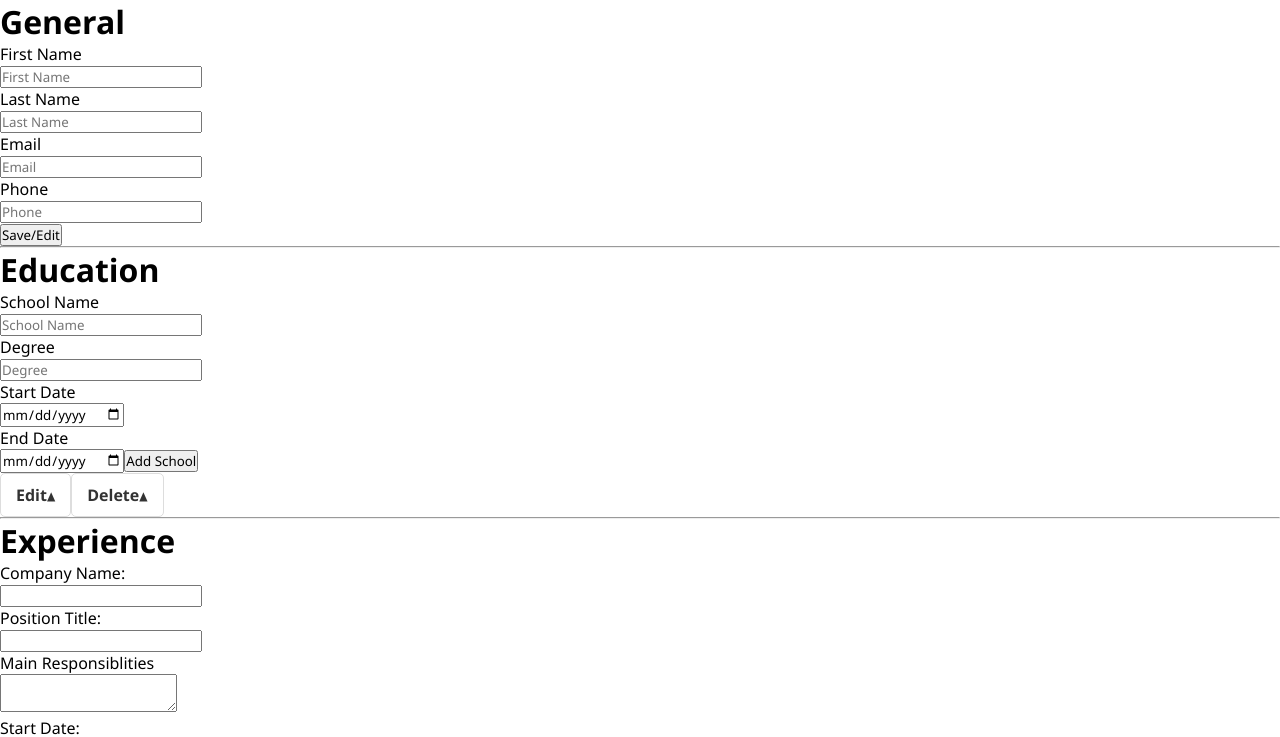
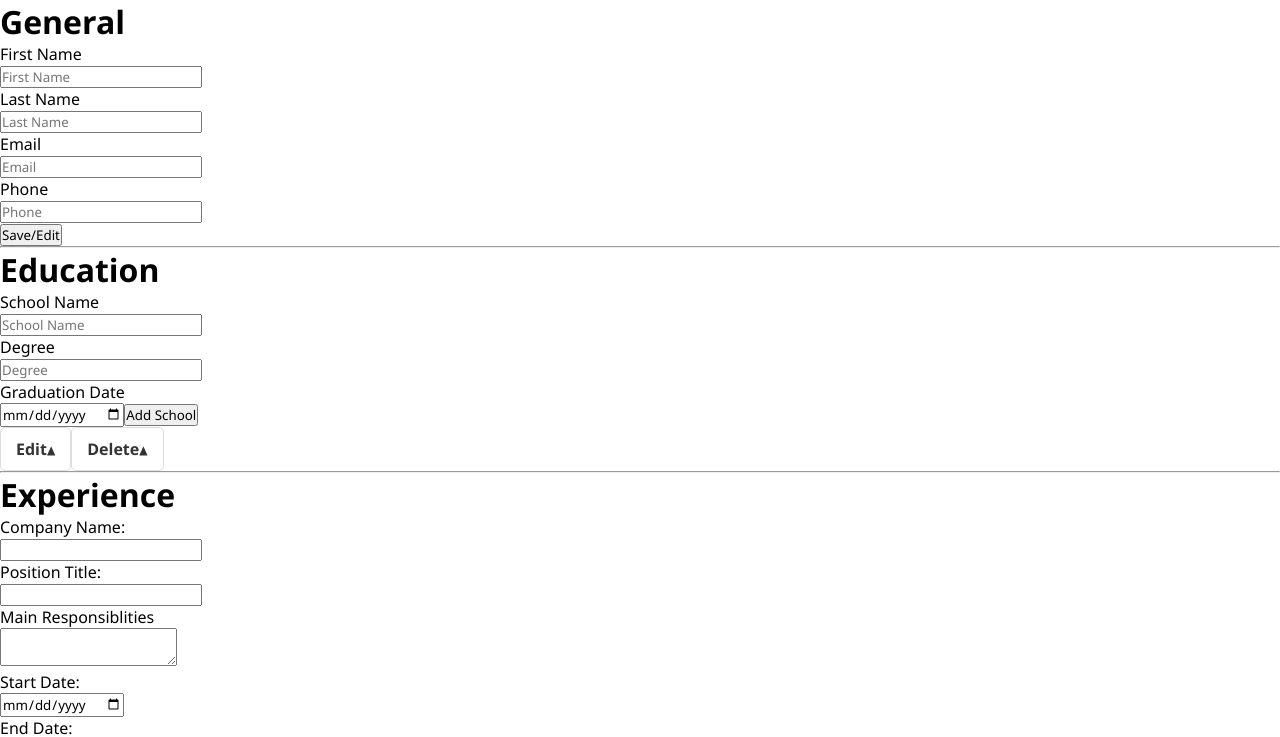
Before and after one commit to BearsLair/React-CV, a React (Vite) app in the folder CV-App/: page / in a window 1280 px wide. Shown: the top 737 px of the page. Built offline with nearby package versions, Linux system fonts and the light colour scheme.

Commit message:
Changed to single date

```diff
--- a/CV-App/src/components/Education.jsx
+++ b/CV-App/src/components/Education.jsx
@@ -6,8 +6,7 @@ function Education({ eduCopy, submitEducation }) {
     id: 0,
     schoolName: "",
     degree: "",
-    eduStartDate: "",
-    eduEndDate: "",
+    gradDate: "",
   });
 
   const [editMode, setEditMode] = useState(false);
@@ -92,24 +91,14 @@ function Education({ eduCopy, submitEducation }) {
           name="degree"
         />
         <p className="item-label" htmlFor="eduStartDate">
-          Start Date
+          Graduation Date
         </p>
         <input
           className="date-input"
           onChange={handleChange}
-          value={formData.eduStartDate}
+          value={formData.gradDate}
           type="date"
-          name="eduStartDate"
-        />
-        <p className="item-label" htmlFor="eduEndDate">
-          End Date
-        </p>
-        <input
-          className="date-input"
-          onChange={handleChange}
-          value={formData.eduEndDate}
-          type="date"
-          name="eduEndDate"
+          name="gradDate"
         />
         <button type="submit" className="doc-btn">
           {!editMode ? "Add School" : "Submit Changes"}
```
